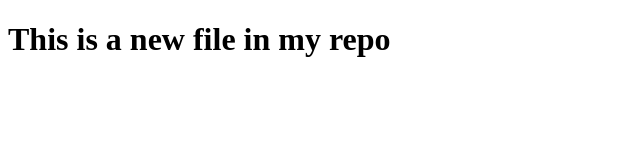
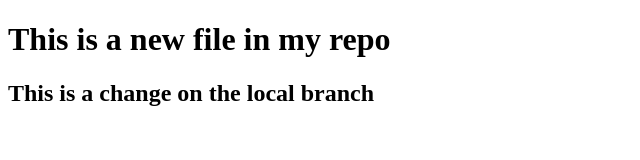
Before and after one commit to gold-olar/sca-oau-git-101, a plain HTML site: page index.html in a window 1280 px wide. Shown: the whole page, without its empty margins (0-640 px from the left). Drawn offline with Linux system fonts and the light colour scheme.

Commit message:
a change on the local branch

```diff
--- a/index.html
+++ b/index.html
@@ -8,5 +8,6 @@
   </head>
   <body>
     <h1>This is a new file in my repo</h1>
+    <h2>This is a change on the local branch</h2>
   </body>
 </html>
```
